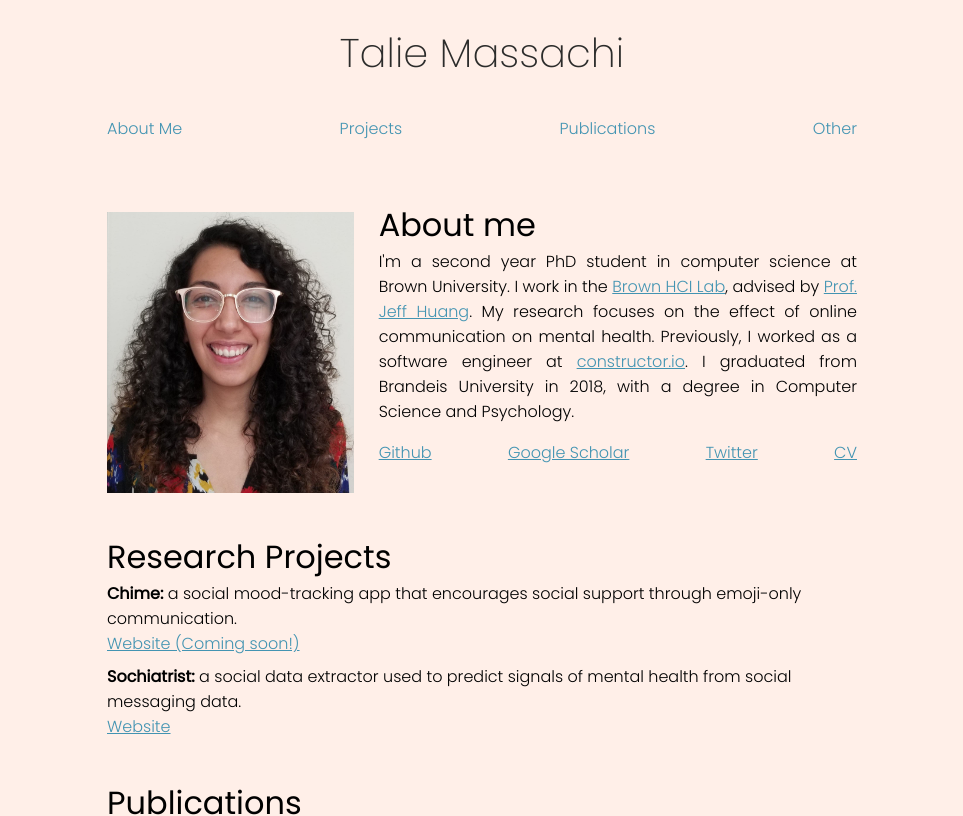
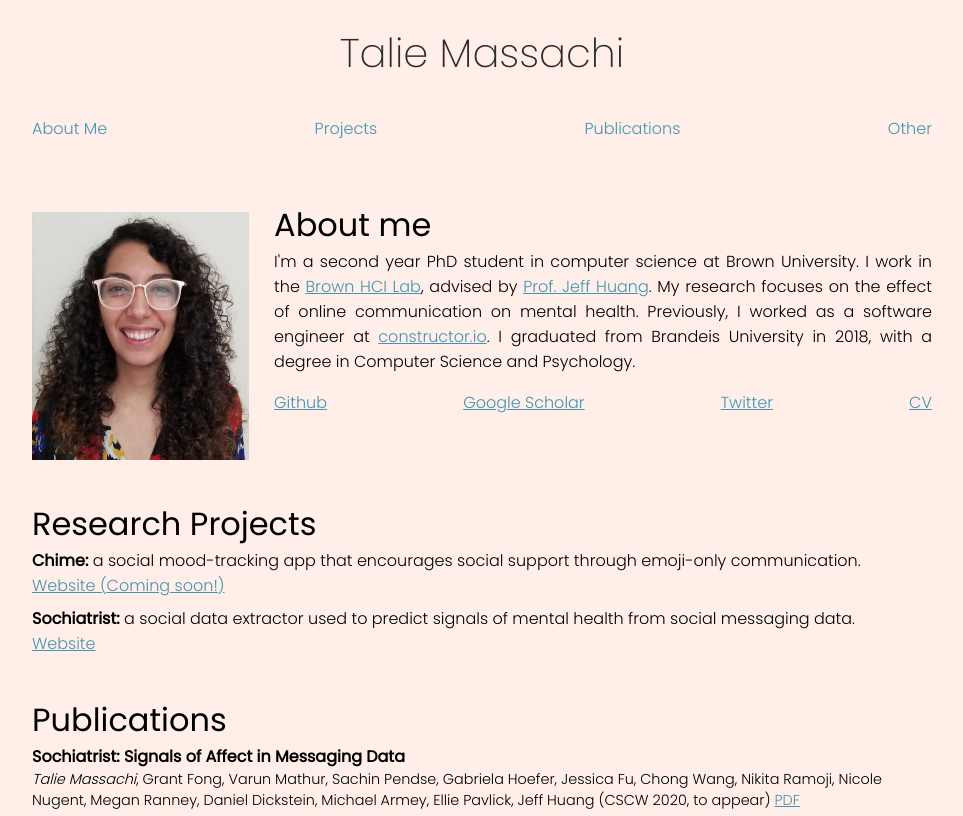
Before and after one commit to Shmaltalk/shmaltalk.github.io, a plain HTML site: page index.html in a window 1280 px wide. Shown: the top 816 px of the page, without its empty margins (158-1121 px from the left). Drawn offline with Linux system fonts and the light colour scheme.

Commit message:
fix margins for mobile

```diff
--- a/styles.css
+++ b/styles.css
@@ -10,13 +10,13 @@ body {
 }
 .main-column {
   max-width: 1000px;
-  width: 80%;
+  width: 95%;
   margin: auto;
   align-items: center;
 }
 
 .content {
-  width: 75%;
+  width: 90%;
   min-width: 600px;
   margin: auto;
 }
@@ -79,7 +79,7 @@ body {
 }
 
 .self-descrip {
-  width: 64%;
+  width: 100%;
   text-align: justify;
   text-justify: inter-word;
   padding-left: 25px;
@@ -128,11 +128,6 @@ body {
 
 .proj {
   padding-bottom: 8px;
-}
-
-.proj-title {
-  /* font-weight: bold; */
-  padding-right: 3px;
 }
 
 
@@ -184,7 +179,7 @@ a {
 
 
 
-@media (max-width: 800px) {
+@media (max-width: 1000px) {
   .main-column {
     width: 100%;
     min-width: 400px;
```
